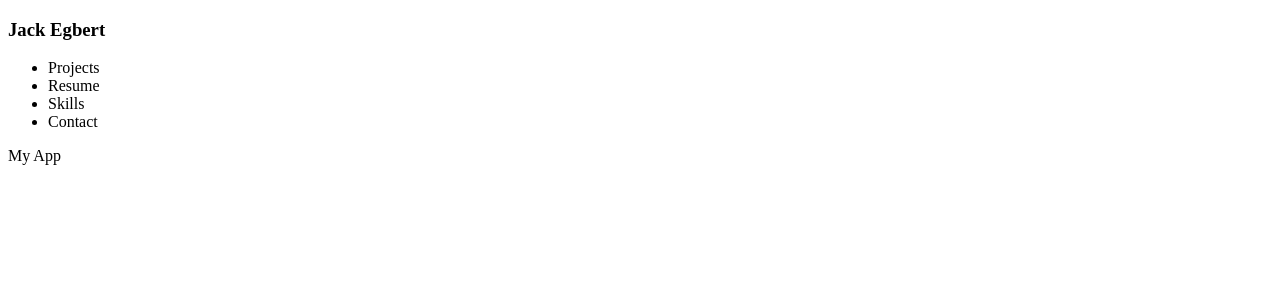
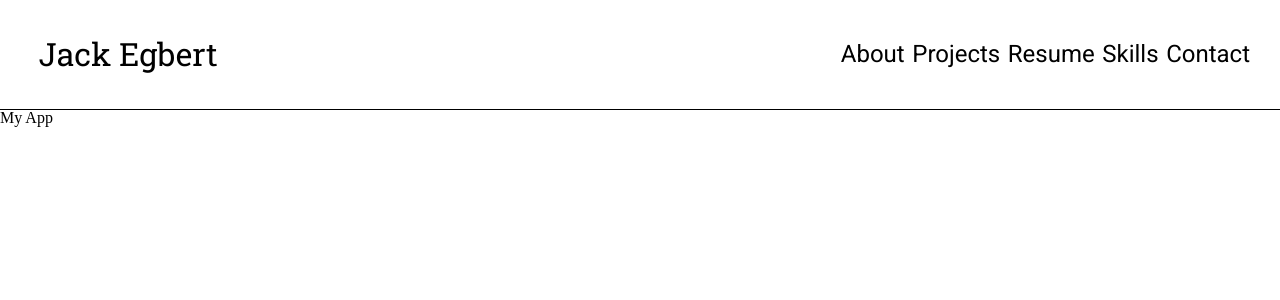
Before and after one commit to jhnegbrt/personal-website, a React (Create React App) app: page / in a window 1280 px wide. Shown: the top 300 px of the page. Built offline with nearby package versions, Linux system fonts and the light colour scheme.

Commit message:
adds desktop navbar

```diff
--- a/package.json
+++ b/package.json
@@ -6,9 +6,11 @@
     "@testing-library/jest-dom": "^5.11.4",
     "@testing-library/react": "^11.1.0",
     "@testing-library/user-event": "^12.1.10",
+    "node-sass": "^5.0.0",
     "react": "^17.0.2",
     "react-dom": "^17.0.2",
     "react-scripts": "4.0.3",
+    "sass": "^1.32.12",
     "web-vitals": "^1.0.1"
   },
   "scripts": {
--- a/src/App.js
+++ b/src/App.js
@@ -1,9 +1,11 @@
+import './styles/App.scss'
+import './styles/Reset.css'
 import Navbar from './components/navbar'
 // import MobileNavbar from './components/navbar_mobile'
 
 function App() {
   return (
-    <div>
+    <div className="app">
       <Navbar />
       <div>My App</div>
     </div>
--- a/src/components/navbar.jsx
+++ b/src/components/navbar.jsx
@@ -1,18 +1,17 @@
+import '../styles/Navbar.scss'
+
 function Navbar(){
   return(
-    <div className="nav">
-      <div>
+    <header>
       <h3>Jack Egbert</h3>
-      </div>
-      <div className="nav-items">
       <ul>
+        <li>About</li>
         <li>Projects</li>
         <li>Resume</li>
         <li>Skills</li>
         <li>Contact</li>
       </ul>
-      </div>
-    </div>
+    </header>
   )
 }
 
--- /dev/null
+++ b/src/styles/App.scss
@@ -0,0 +1,5 @@
+.app{
+  // width: 100%;
+  box-sizing: border-box;
+  // overflow-x: hidden;
+}
--- /dev/null
+++ b/src/styles/Navbar.scss
@@ -0,0 +1,36 @@
+@import url('https://fonts.googleapis.com/css2?family=Roboto&family=Roboto+Slab&display=swap');
+
+header{
+  width: 100%;
+  box-sizing: border-box;
+  display: flex;
+  border-bottom: 1px solid black;
+
+  h3{
+    margin: 3%;
+    display: inline;
+    font-family: 'Roboto Slab', serif;
+    font-size: 4vh;
+  }
+  ul{
+    font-family: 'Roboto', sans-serif;
+    font-size: 3vh;
+    display: flex;
+    box-sizing: border-box;
+    margin: auto;
+    margin-right: 5%;
+  }
+
+  li{
+    list-style: none;
+    padding: 1%;
+    box-sizing: border-box;
+  }
+
+}
+
+#name{
+  margin: 5%;
+  width: 30%;
+  display: inline-block
+}
--- /dev/null
+++ b/src/styles/Reset.css
@@ -0,0 +1,48 @@
+/* http://meyerweb.com/eric/tools/css/reset/
+   v2.0 | 20110126
+   License: none (public domain)
+*/
+
+html, body, div, span, applet, object, iframe,
+h1, h2, h3, h4, h5, h6, p, blockquote, pre,
+a, abbr, acronym, address, big, cite, code,
+del, dfn, em, img, ins, kbd, q, s, samp,
+small, strike, strong, sub, sup, tt, var,
+b, u, i, center,
+dl, dt, dd, ol, ul, li,
+fieldset, form, label, legend,
+table, caption, tbody, tfoot, thead, tr, th, td,
+article, aside, canvas, details, embed,
+figure, figcaption, footer, header, hgroup,
+menu, nav, output, ruby, section, summary,
+time, mark, audio, video {
+	margin: 0;
+	padding: 0;
+	border: 0;
+	font-size: 100%;
+	font: inherit;
+	vertical-align: baseline;
+}
+/* HTML5 display-role reset for older browsers */
+article, aside, details, figcaption, figure,
+footer, header, hgroup, menu, nav, section {
+	display: block;
+}
+body {
+	line-height: 1;
+}
+ol, ul {
+	list-style: none;
+}
+blockquote, q {
+	quotes: none;
+}
+blockquote:before, blockquote:after,
+q:before, q:after {
+	content: '';
+	content: none;
+}
+table {
+	border-collapse: collapse;
+	border-spacing: 0;
+}
```
Also changed, not shown: 1 other file (tests, documents, lock files or other folders). Lines whose indentation alone changed are shown as unchanged.
